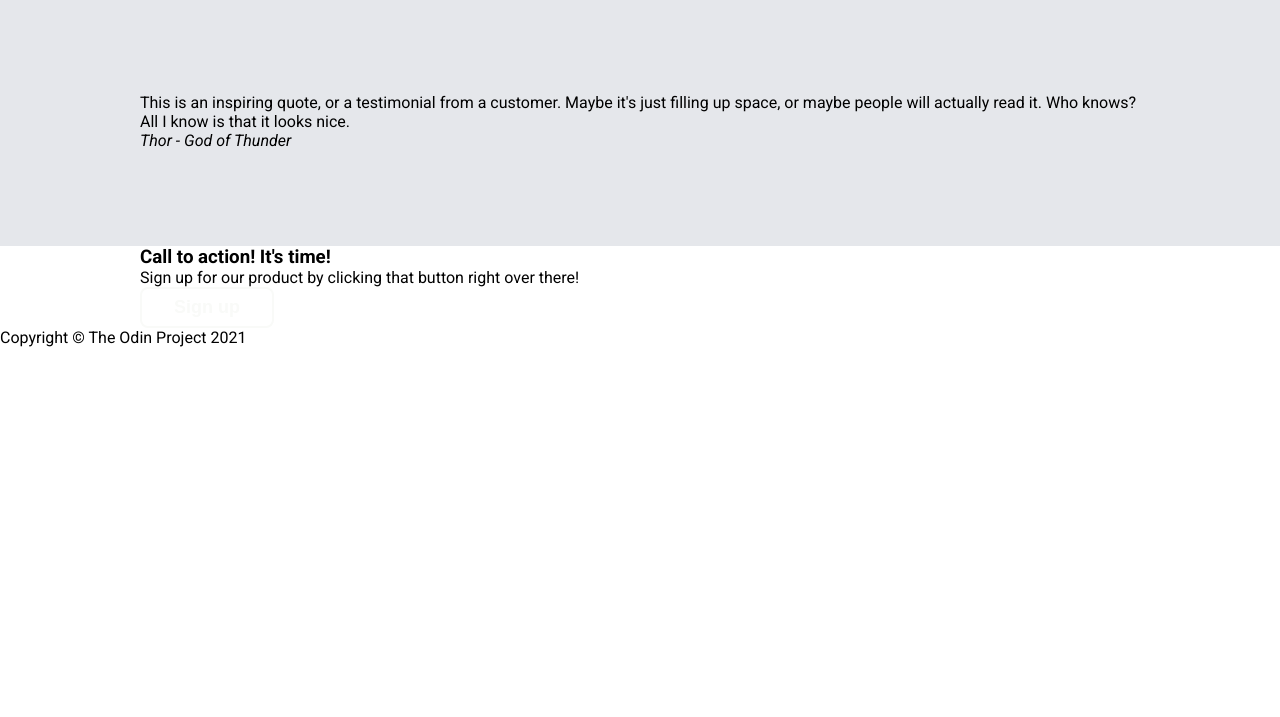
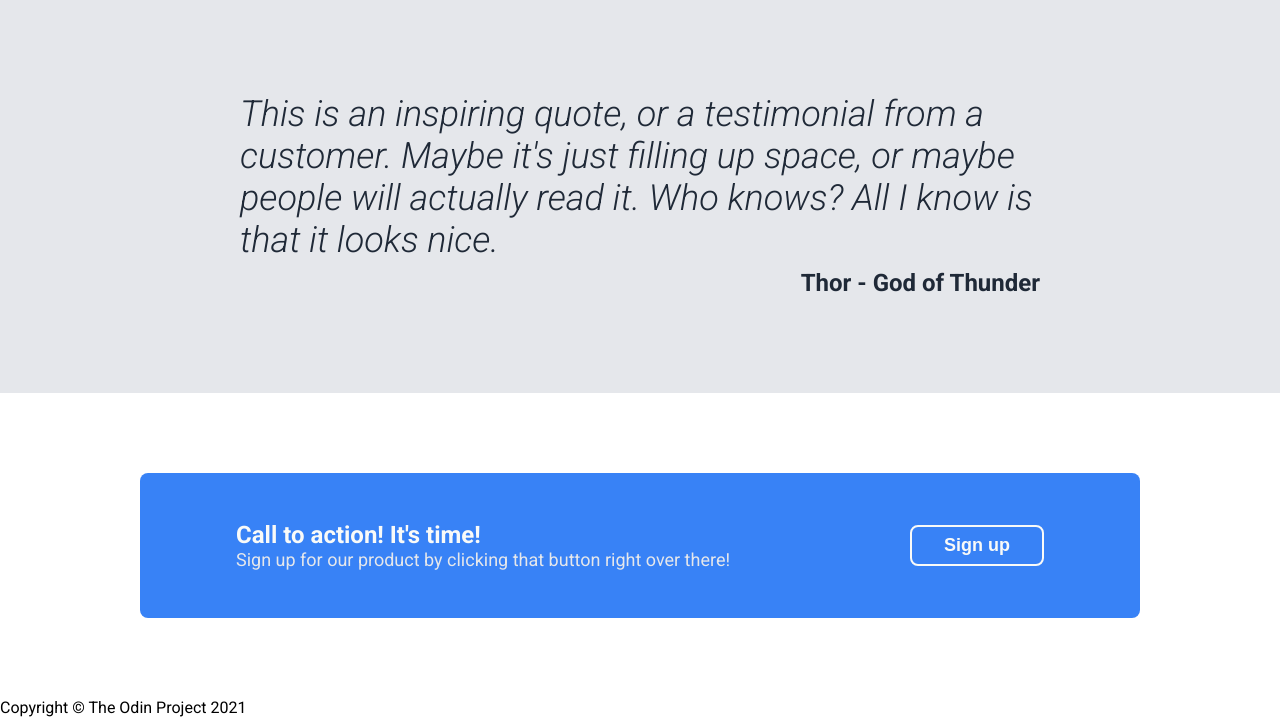
Before and after one commit to Zackmadness/Project-Landing-Page, a plain HTML site: page index.html in a window 1280 px wide. Shown: the part 779-1496 px from the top of the page. Before the commit the page ends 1126 px from the top, so only its background shows below. Drawn offline with Linux system fonts and the light colour scheme.

Commit message:
Style quote, CTA, and footer sections
Add layout and typography styles for the quote and call-to-action sections, plus footer colors, spacing, and alignment.

```diff
--- a/style.css
+++ b/style.css
@@ -158,3 +158,58 @@ body{
     background-color: #E5E7EB;
     padding: 6rem 2rem;
 }
+
+.quote-container{
+    max-width: 800px;
+    display: flex;
+    flex-direction: column;
+}
+
+.quote-text{
+    font-size: 36px;
+    font-weight: 300;
+    font-style: italic;
+    color: #1f2937;
+    margin-bottom: 0.5rem;
+}
+
+.quote-author{
+    font-size: 24px;
+    font-weight: 700;
+    font-style: normal;
+    color: #1F2937;
+    align-self: flex-end;
+}
+
+
+.cta-section{
+    padding: 5rem 2rem;
+}
+
+.cta-banner{
+    background-color: #3882F6;
+    color: #F9FAF8;
+    padding: 3rem 6rem;
+    border-radius: 8px;
+    display: flex;
+    justify-content: space-between;
+    align-items: center;
+}
+
+.cta-title{
+    font-size: 24px;
+    font-weight: 700;
+}
+
+.cta-subtext{
+    font-size: 18px;
+    color: #E5E7EB;
+}
+
+.site-footer{
+    background-color: #1f2937;
+    color: #E5E7EB;
+    text-align: center;
+    padding: 2.5rem 1rem;
+    margin-top: auto;
+}
```
